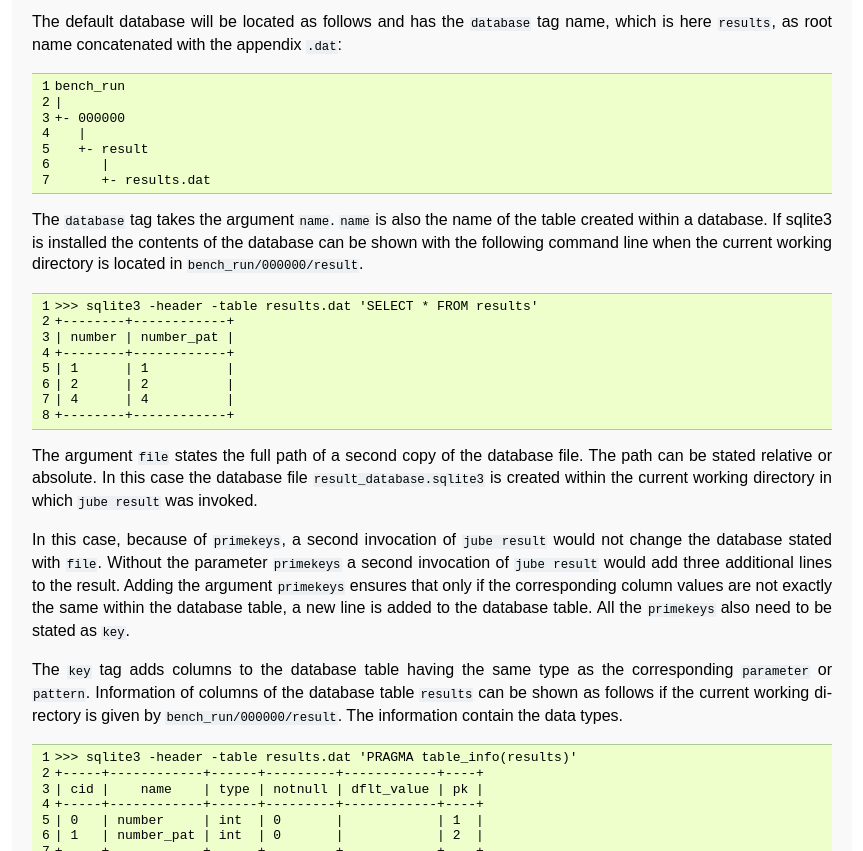
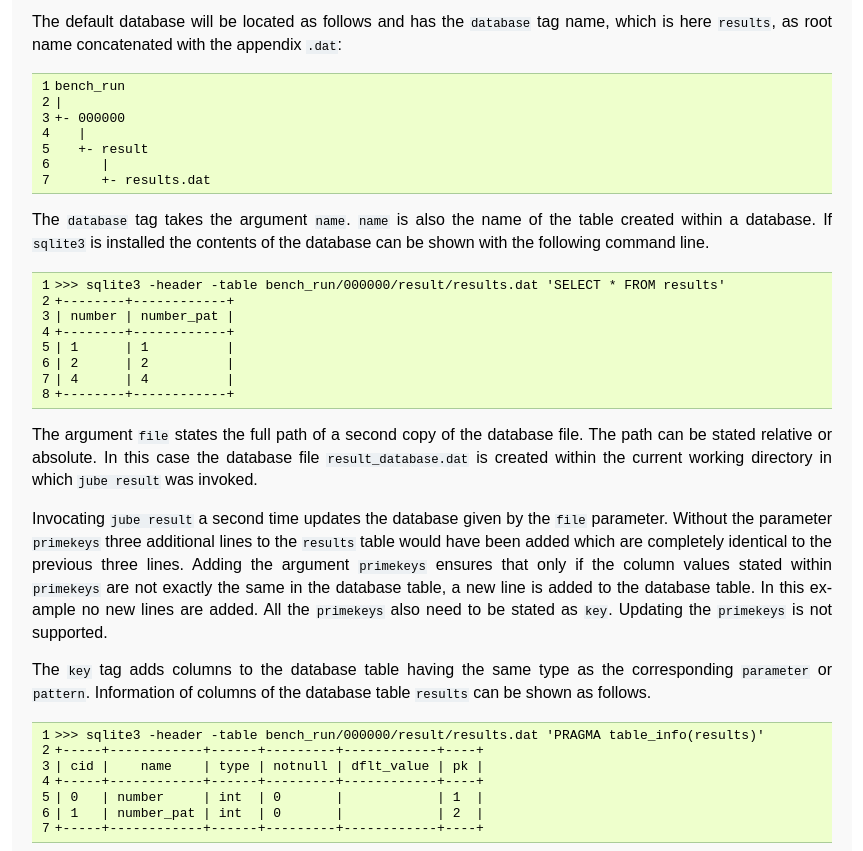
Before and after one commit to FZJ-JSC/JUBE, a Sphinx documentation site: the page built from docs/advanced.rst, in a window 1280 px wide and 900 px high, scrolled down 15320 px, cut to the strip 49-900 px from the top of the window. Shown: the whole strip, without its empty margins (218-1081 px from the left). Built offline with Sphinx 7.4.7, drawn with Linux system fonts in a browser that asks for light colours.

Commit message:
debugging and improving documentation and examples for the result database functionality

```diff
--- a/docs/advanced.rst
+++ b/docs/advanced.rst
@@ -789,11 +789,11 @@ The default database will be located as follows and has the ``database`` tag nam
          |
          +- results.dat
 
-The ``database`` tag takes the argument ``name``. ``name`` is also the name of the table created within a database. If sqlite3 is installed the contents of the database can be shown with the following command line when the current working directory is located in ``bench_run/000000/result``.
+The ``database`` tag takes the argument ``name``. ``name`` is also the name of the table created within a database. If ``sqlite3`` is installed the contents of the database can be shown with the following command line.
 
 .. code-block:: none
 
-   >>> sqlite3 -header -table results.dat 'SELECT * FROM results'
+   >>> sqlite3 -header -table bench_run/000000/result/results.dat 'SELECT * FROM results'
    +--------+------------+
    | number | number_pat |
    +--------+------------+
@@ -802,15 +802,15 @@ The ``database`` tag takes the argument ``name``. ``name`` is also the name of t
    | 4      | 4          |
    +--------+------------+
 
-The argument ``file`` states the full path of a second copy of the database file. The path can be stated relative or absolute. In this case the database file ``result_database.sqlite3`` is created within the current working directory in which ``jube result`` was invoked.
+The argument ``file`` states the full path of a second copy of the database file. The path can be stated relative or absolute. In this case the database file ``result_database.dat`` is created within the current working directory in which ``jube result`` was invoked.
 
-In this case, because of ``primekeys``, a second invocation of ``jube result`` would not change the database stated with ``file``. Without the parameter ``primekeys`` a second invocation of ``jube result`` would add three additional lines to the result. Adding the argument ``primekeys`` ensures that only if the corresponding column values are not exactly the same within the database table, a new line is added to the database table. All the ``primekeys`` also need to be stated as ``key``.
+Invocating ``jube result`` a second time updates the database given by the ``file`` parameter. Without the parameter ``primekeys`` three additional lines to the ``results`` table would have been added which are completely identical to the previous three lines. Adding the argument ``primekeys`` ensures that only if the column values stated within ``primekeys`` are not exactly the same in the database table, a new line is added to the database table. In this example no new lines are added. All the ``primekeys`` also need to be stated as ``key``. Updating the ``primekeys`` is not supported.
 
-The ``key`` tag adds columns to the database table having the same type as the corresponding ``parameter`` or ``pattern``. Information of columns of the database table ``results`` can be shown as follows if the current working directory is given by ``bench_run/000000/result``. The information contain the data types.
+The ``key`` tag adds columns to the database table having the same type as the corresponding ``parameter`` or ``pattern``. Information of columns of the database table ``results`` can be shown as follows.
 
 .. code-block:: none
 
-   >>> sqlite3 -header -table results.dat 'PRAGMA table_info(results)'
+   >>> sqlite3 -header -table bench_run/000000/result/results.dat 'PRAGMA table_info(results)'
    +-----+------------+------+---------+------------+----+
    | cid |    name    | type | notnull | dflt_value | pk |
    +-----+------------+------+---------+------------+----+
```
Also changed, not shown: 2 other files.
